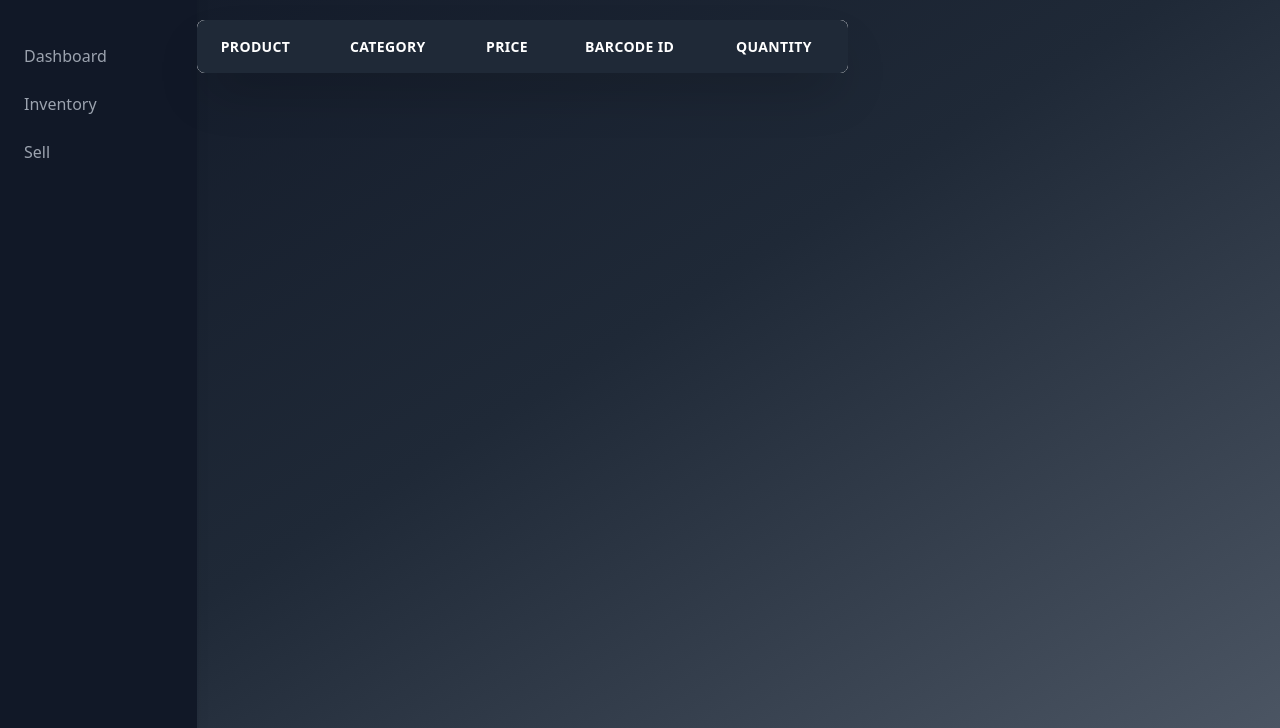
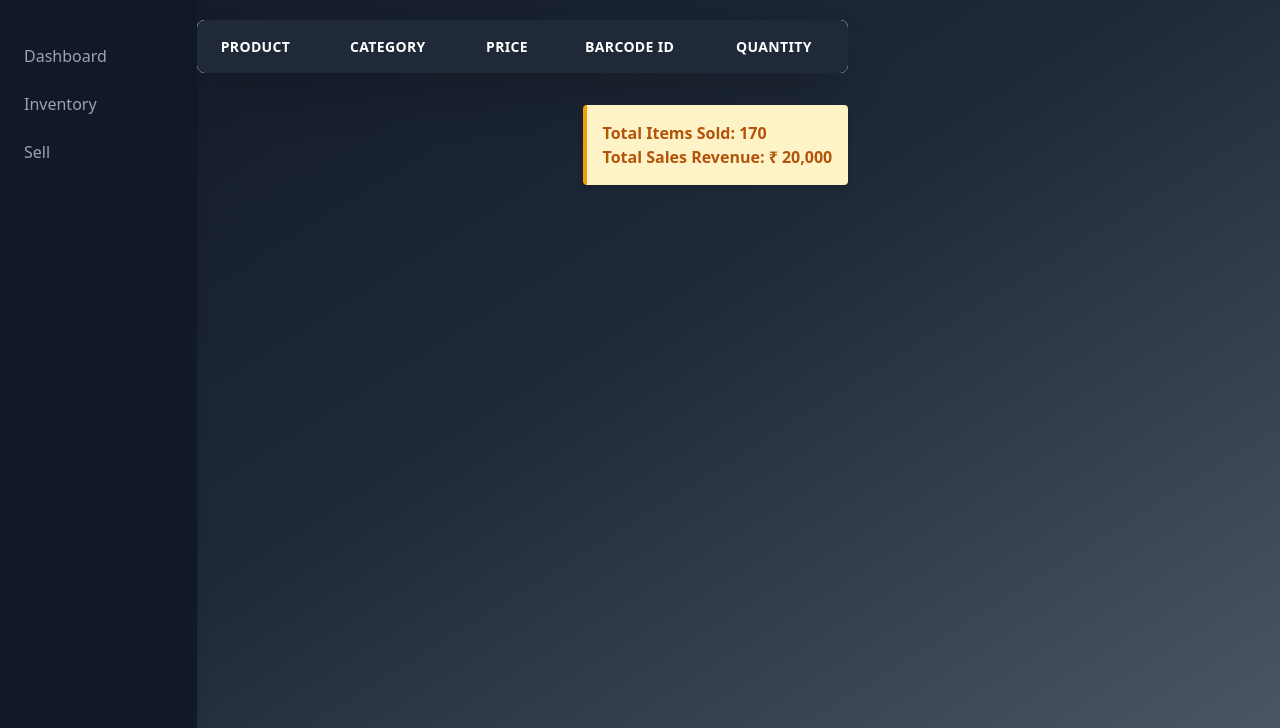
Before and after one commit to Pushendra2020/Inventory-Management-System, a website: page public/sell.html in a window 1280 px wide. Shown: the part 72-800 px from the top of the page. Drawn offline with nearby package versions, Linux system fonts and the light colour scheme; no server answers.

Commit message:
Update sell.html

```diff
--- a/public/sell.html
+++ b/public/sell.html
@@ -9,17 +9,7 @@
 </head>
 <body class="bg-gradient-to-br from-gray-900 via-gray-800 to-gray-600 text-gray-100 h-screen">
 
-    <!-- Navigation Bar -->
-    <!-- <nav class="bg-gray-800 p-4 shadow-lg">
-        <div class="container mx-auto flex justify-between items-center">
-            <a href="#" class="text-white text-2xl font-extrabold tracking-wide">Inventory Management</a>
-            <div>
-                <button id="bnt" class="text-white bg-green-500 px-4 py-2 rounded-full shadow-lg hover:bg-green-600 transition-transform transform hover:scale-105">
-                    Sold Items
-                </button>
-            </div>
-        </div>
-    </nav> -->
+
     <div class="flex">
         <div class="flex">
             <aside class="w-64 bg-gray-900 h-screen animate-slideInLeft shadow-lg">
@@ -67,12 +57,12 @@
         </div>
 
         <!-- Summary Section -->
-        <!-- <div class="mt-8 flex justify-end">
+ <div class="mt-8 flex justify-end">
             <div class="bg-yellow-100 border-l-4 border-yellow-500 text-yellow-700 p-4 rounded shadow-md">
-                <p class="font-semibold">Total Items Sold: <span class="font-bold">170</span></p>
-                <p class="font-semibold">Total Sales Revenue: <span class="font-bold">₹ 20,000</span></p>
+                <p class="font-semibold">Total Items Sold: <span class="font-bold" id="totalQunti">170</span></p>
+                <p class="font-semibold">Total Sales Revenue: <span class="font-bold" id="totalPrice">₹ 20,000</span></p>
             </div>
-        </div> -->
+        </div>
     </div>
     </div>
 <script src="sell.js"></script>
```
